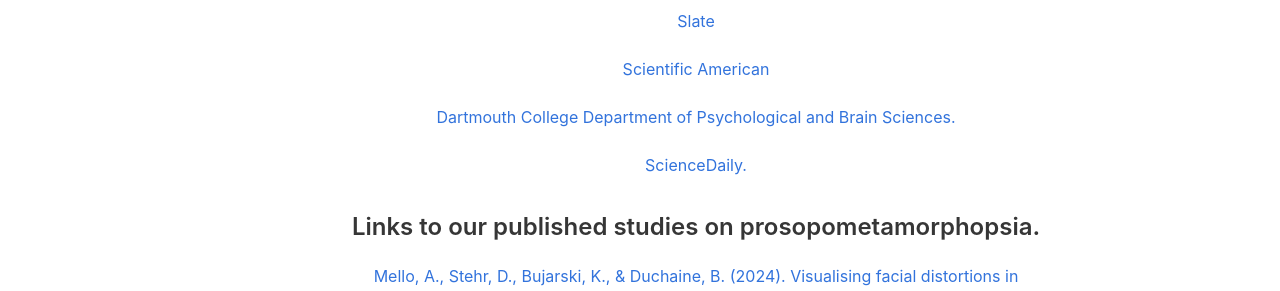
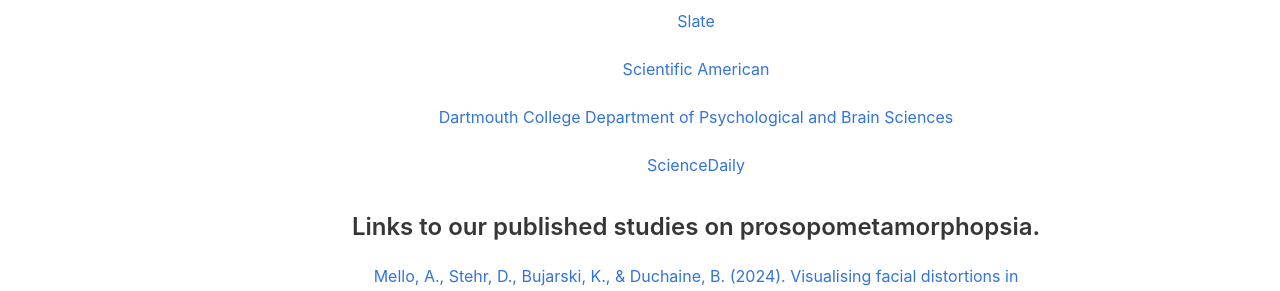
Before and after one commit to ryezyy11/hemiPMO.org, a Jekyll site: the page built from pages/media/media.html, in a window 1280 px wide and 900 px high, scrolled down 1297 px. Shown: the part 153-444 px from the top of the window. Built offline with Jekyll 4.4.1, drawn with Linux system fonts in a browser that asks for light colours.

```diff
--- a/pages/media/media.html
+++ b/pages/media/media.html
@@ -35,9 +35,9 @@ permalink: /media/
             </br></br>
             <a href="https://www.scientificamerican.com/article/a-rare-visual-disorder-twists-faces-out-of-shape/"> Scientific American </a>
             </br></br>
-            <a href="https://pbs.dartmouth.edu/news/2020/09/professor-brad-duchaine-quoted"> Dartmouth College Department of Psychological and Brain Sciences.</a>
+            <a href="https://pbs.dartmouth.edu/news/2020/09/professor-brad-duchaine-quoted"> Dartmouth College Department of Psychological and Brain Sciences</a>
             </br></br>
-            <a href="https://www.sciencedaily.com/releases/2020/08/200817104255.htm"> ScienceDaily.</a>
+            <a href="https://www.sciencedaily.com/releases/2020/08/200817104255.htm"> ScienceDaily</a>
         </div>
     </article>
     <article class="content">
```
